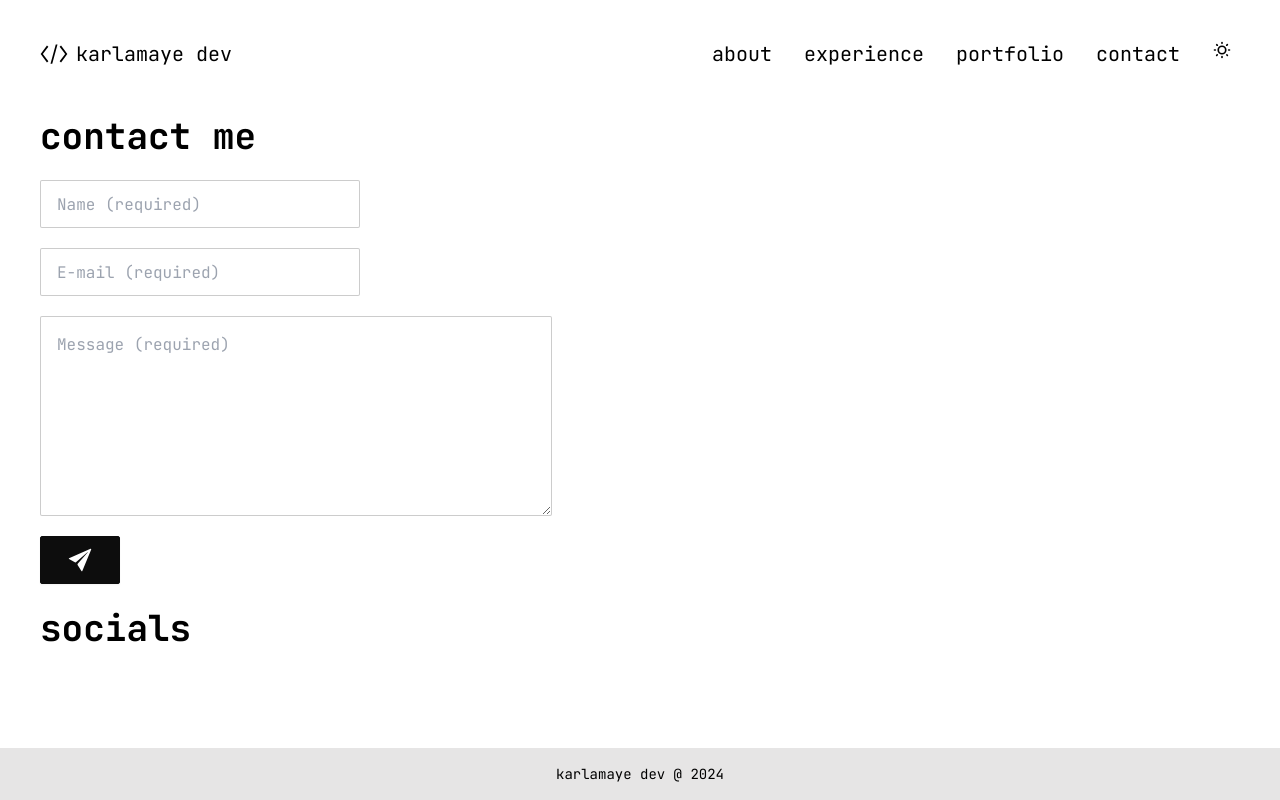
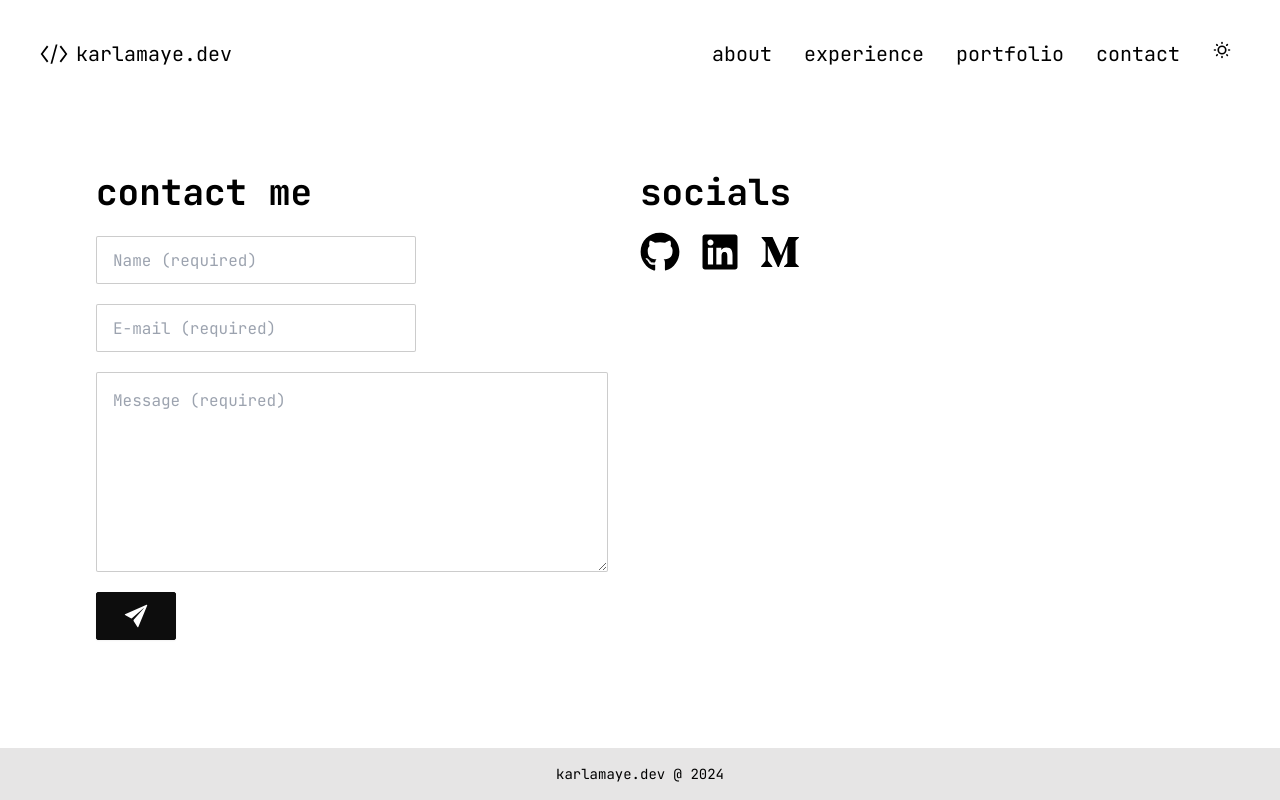
Before and after one commit to karlaferry/karlamaye-dev, a Next.js app: page /contact in a window 1280 px wide. Built offline with nearby package versions, Linux system fonts and the light colour scheme.

Commit message:
final touches

```diff
--- a/app/components/footer.tsx
+++ b/app/components/footer.tsx
@@ -4,7 +4,7 @@ export default function Footer() {
   return (
     <footer className="footer footer-center p-4 bg-base-300 text-base-content">
       <aside>
-        <p>karlamaye dev @ 2024</p>
+        <p>karlamaye.dev @ 2024</p>
       </aside>
     </footer>
   );
--- a/app/components/header.tsx
+++ b/app/components/header.tsx
@@ -32,7 +32,9 @@ export default function header({ children }: any) {
               </label>
             </div>
             <div className="flex-1 px-2 mx-2 text-xl">
-              {<LiaCodeSolid className="text-4xl pr-2" />} karlamaye dev
+              <Link href="/" className="flex items-center">
+                {<LiaCodeSolid className="text-4xl pr-2" />} karlamaye.dev
+              </Link>
             </div>
             <div className="flex-none hidden lg:block">
               <ul className="menu menu-horizontal md:text-xl">
--- a/app/contact/page.tsx
+++ b/app/contact/page.tsx
@@ -1,12 +1,18 @@
 import React from "react";
 import Form from "./form";
+import Socials from "./socials";
 
 export default function Contact() {
   return (
-    <div className="opacity-0 animate-fade-in p-6">
-      <h2 className="text-4xl font-bold">contact me</h2>
-      <Form />
-      <h2 className="text-4xl font-bold">socials</h2>
+    <div className="opacity-0 animate-fade-in md:m-20 m-10 flex justify-around">
+      <div className="w-full">
+        <h2 className="text-4xl font-bold">contact me</h2>
+        <Form />
+      </div>
+      <div className="w-full">
+        <h2 className="text-4xl font-bold">socials</h2>
+        <Socials />
+      </div>
     </div>
   );
 }
--- /dev/null
+++ b/app/contact/socials.tsx
@@ -0,0 +1,18 @@
+import React from "react";
+import { FaGithub, FaLinkedin, FaMediumM } from "react-icons/fa";
+
+export default function Socials() {
+  return (
+    <div className="flex gap-5 my-5">
+      <a href="https://www.github.com/karlaferry" target="_blank">
+        <FaGithub size={40} />
+      </a>
+      <a href="https://linkedin.com/in/karla-carreon" target="_blank">
+        <FaLinkedin size={40} />
+      </a>
+      <a href="https://medium.com/@karlacodes" target="_blank">
+        <FaMediumM size={40} />
+      </a>
+    </div>
+  );
+}
--- a/app/experience/page.tsx
+++ b/app/experience/page.tsx
@@ -34,7 +34,7 @@ export default function Portfolio() {
     "Firebase",
   ];
   return (
-    <div className="opacity-0 animate-fade-in p-6 py-6 container mx-auto">
+    <div className="opacity-0 animate-fade-in p-6 py-6 container mx-auto my-10">
       <ul className="timeline timeline-snap-icon max-md:timeline-compact timeline-vertical">
         <li>
           <div className="timeline-middle">
--- a/app/page.tsx
+++ b/app/page.tsx
@@ -3,7 +3,7 @@ import Avatar from "./components/avatar";
 
 export default function Home() {
   return (
-    <main className="flex lg:flex-row lg:items-start items-center flex-col container mx-auto">
+    <main className="flex lg:flex-row lg:items-start items-center flex-col container mx-auto my-10">
       <div className="justify-center">
         <Avatar />
       </div>
--- a/app/portfolio/page.tsx
+++ b/app/portfolio/page.tsx
@@ -4,7 +4,7 @@ import { portfolioItems } from "./portfolioItems";
 
 export default function Portfolio() {
   return (
-    <div className="opacity-0 animate-fade-in py-6">
+    <div className="opacity-0 animate-fade-in py-6 m-10">
       <ul className="flex gap-10 flex-row flex-wrap justify-center">
         {portfolioItems.map(
           ({ id, name, description, isVideo, media, github, livePreview }) => (
```
